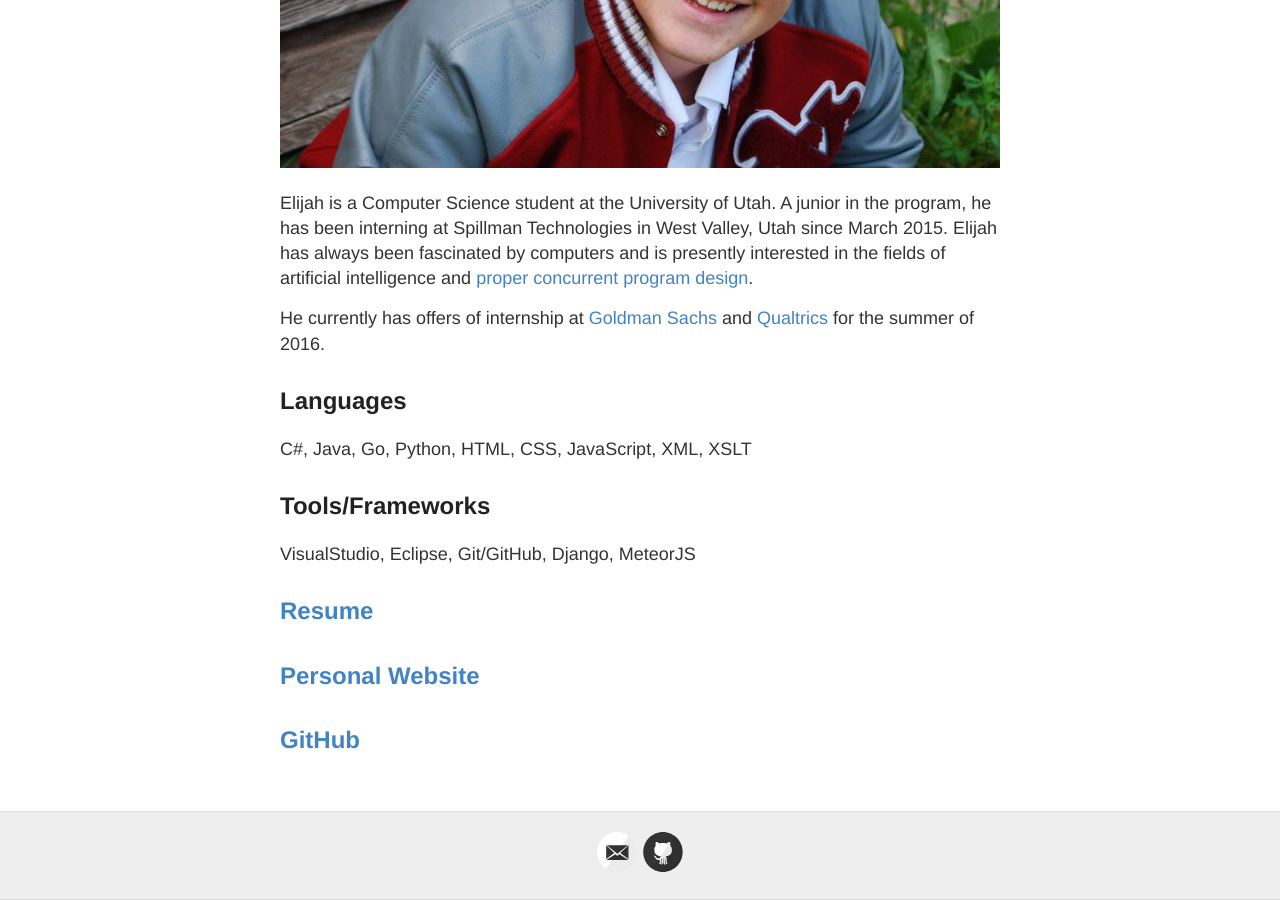
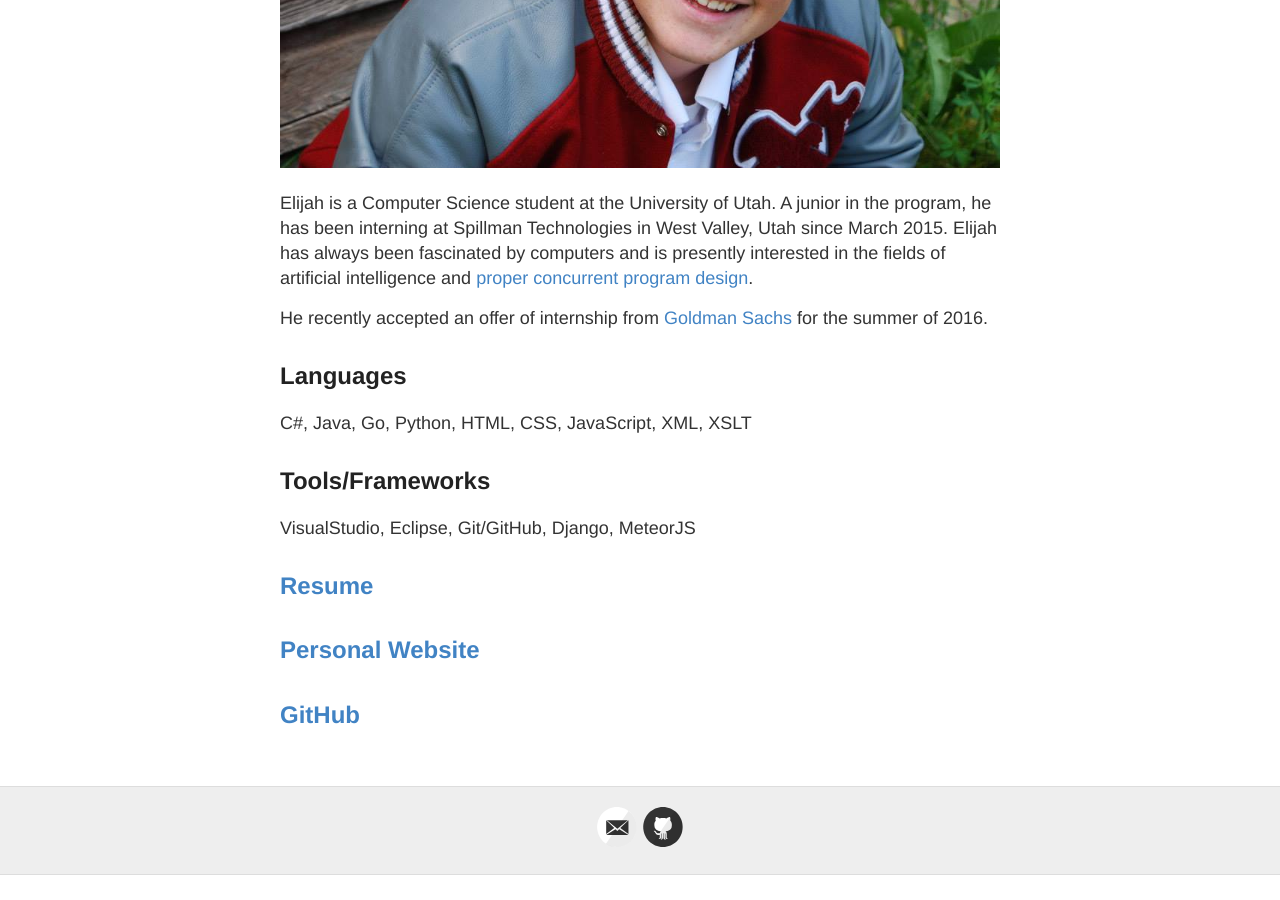
Before and after one commit to joshcally/cpuofu.github.io, a Jekyll site: the page built from bios/Elijah.md, in a window 1280 px wide and 900 px high, scrolled down 584 px. Built offline with Jekyll 4.4.1, drawn with Linux system fonts in a browser that asks for light colours; Markdown is read by kramdown in place of the engine named in the settings; after the commit the page ends 1459 px from its top, so only the background shows below that.

Commit message:
Update to include current summer 2016 plans

```diff
--- a/bios/Elijah.md
+++ b/bios/Elijah.md
@@ -8,7 +8,7 @@
 
 Elijah is a Computer Science student at the University of Utah. A junior in the program, he has been interning at Spillman Technologies in West Valley, Utah since March 2015. Elijah has always been fascinated by computers and is presently interested in the fields of artificial intelligence and [proper concurrent program design](https://vimeo.com/49718712).
 
-He currently has offers of internship at [Goldman Sachs](http://www.goldmansachs.com/what-we-do/engineering/index.html) and [Qualtrics](http://www.qualtrics.com/) for the summer of 2016.
+He recently accepted an offer of internship from [Goldman Sachs](http://www.goldmansachs.com/what-we-do/engineering/index.html) for the summer of 2016.
 
 ##Languages
 C#, Java, Go, Python, HTML, CSS, JavaScript, XML, XSLT
```
